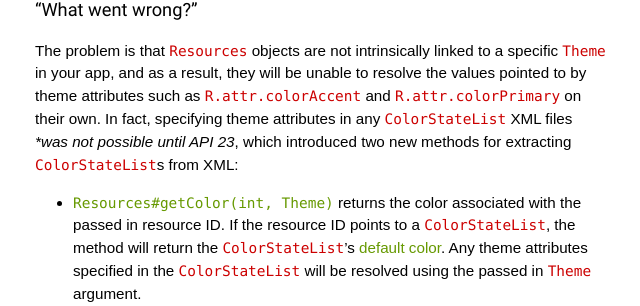
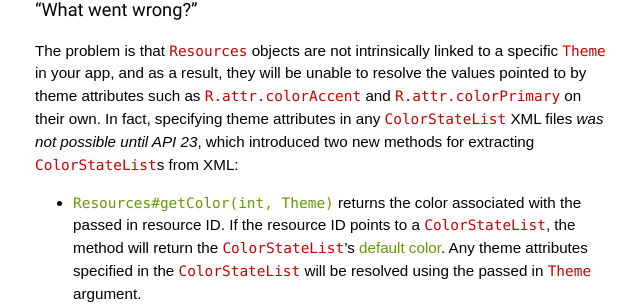
Before and after one commit to alexjlockwood/AndroidDesignPatterns, a Jekyll site: the page built from _posts/2016-08-07-colors-drawables-theme-attributes.md, in a window 1280 px wide and 900 px high, scrolled down 1496 px. Shown: the part 150-456 px from the top of the window, without its empty margins (249-889 px from the left). Built offline with Jekyll 4.4.1, drawn with Linux system fonts in a browser that asks for light colours; some web fonts are replaced; a script that is not in the unit is left out; comment, search, counter and statistics services are not loaded.

Commit message:
Update 2016-08-07-colors-drawables-theme-attributes.md

```diff
--- a/_posts/2016-08-07-colors-drawables-theme-attributes.md
+++ b/_posts/2016-08-07-colors-drawables-theme-attributes.md
@@ -93,7 +93,7 @@ W/Resources: ColorStateList color/button_text_csl has unresolved theme attribute
 The problem is that `Resources` objects are not intrinsically linked to a specific
 `Theme` in your app, and as a result, they will be unable to resolve the values pointed to by
 theme attributes such as `R.attr.colorAccent` and `R.attr.colorPrimary` on their own. In fact,
-specifying theme attributes in any `ColorStateList` XML files **was not possible until API 23*,
+specifying theme attributes in any `ColorStateList` XML files *was not possible until API 23*,
 which introduced two new methods for extracting `ColorStateList`s from XML:
 
 *   [`Resources#getColor(int, Theme)`](https://developer.android.com/reference/android/content/res/Resources.html#getColor\(int, android.content.res.Resources.Theme\))
```
